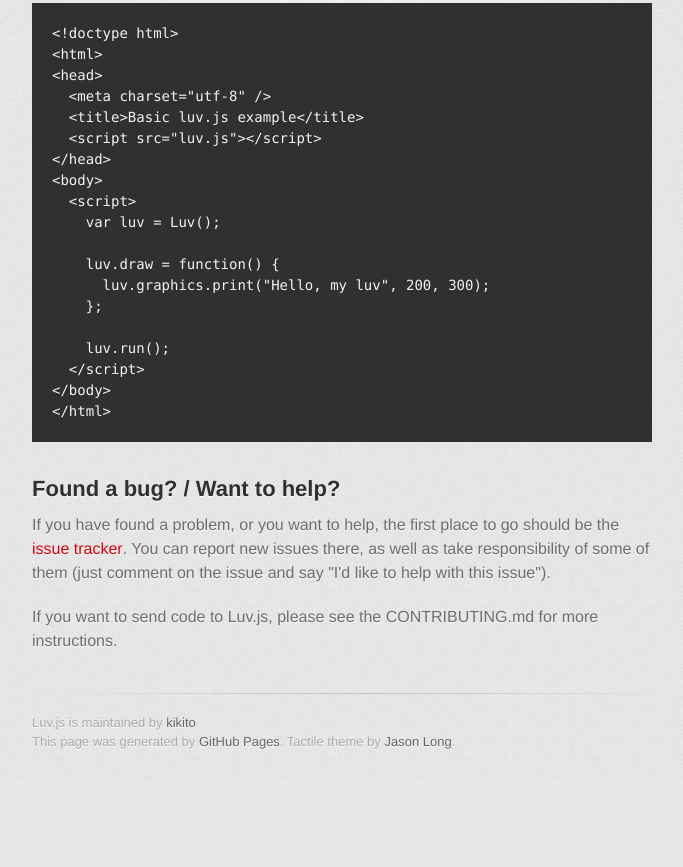
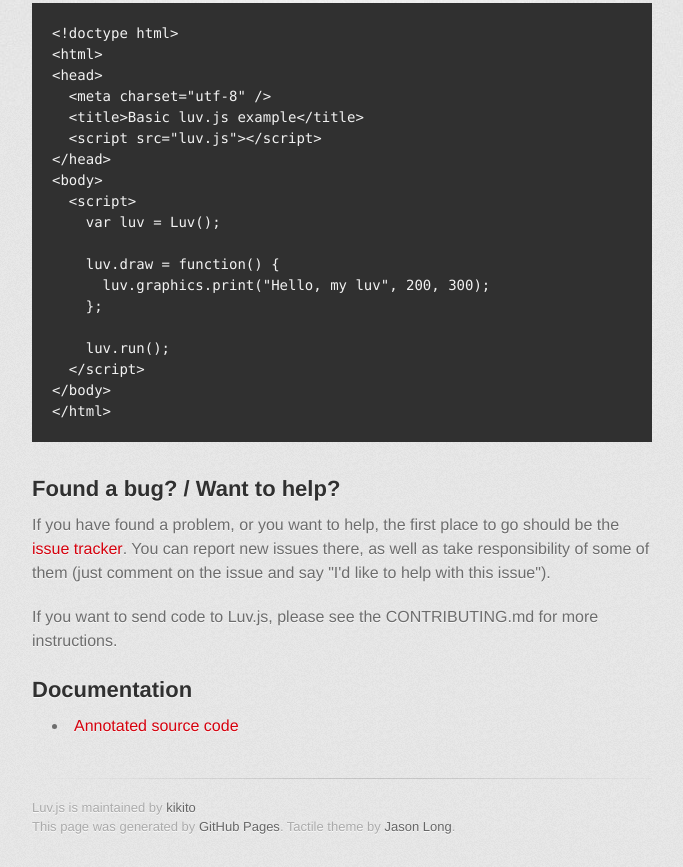
Before and after one commit to kikito/luv.js, a plain HTML site: page index.html in a window 1280 px wide. Shown: the part 469-1336 px from the top of the page, without its empty margins (298-981 px from the left). Before the commit the page ends 1251 px from the top, so only its background shows below. Drawn offline with Linux system fonts and the light colour scheme; a web font is replaced by a local one.

Commit message:
Create gh-pages branch via GitHub

```diff
--- a/index.html
+++ b/index.html
@@ -68,6 +68,12 @@
 to help with this issue").</p>
 
 <p>If you want to send code to Luv.js, please see the CONTRIBUTING.md for more instructions.</p>
+
+<h2>Documentation</h2>
+
+<ul>
+<li><a href="http://kikito.github.com/luv.js/docs/">Annotated source code</a></li>
+</ul>
         </section>
 
         <footer>
--- a/params.json
+++ b/params.json
@@ -1 +1 @@
-{"name":"Luv.js","tagline":"Minimal HTML5 game development lib","body":"luv.js\r\n======\r\nA javascript/coffeescript html5 game library heavily inspired by [LÖVE](http://love2d.org).\r\n\r\n## Minimal example\r\n\r\nThe minimal example requires one two files: `luv.js` and `index.html`. You can download luv.js directly from this repository. Here's a sample html:\r\n\r\n    <!doctype html>\r\n    <html>\r\n    <head>\r\n      <meta charset=\"utf-8\" />\r\n      <title>Basic luv.js example</title>\r\n      <script src=\"luv.js\"></script>\r\n    </head>\r\n    <body>\r\n      <script>\r\n        var luv = Luv();\r\n\r\n        luv.draw = function() {\r\n          luv.graphics.print(\"Hello, my luv\", 200, 300);\r\n        };\r\n\r\n        luv.run();\r\n      </script>\r\n    </body>\r\n    </html>\r\n\r\n\r\n## Found a bug? / Want to help?\r\n\r\nIf you have found a problem, or you want to help, the first place to go should be the\r\n[issue tracker](https://github.com/kikito/luv.js/issues?). You can report new issues there,\r\nas well as take responsibility of some of them (just comment on the issue and say \"I'd like\r\nto help with this issue\").\r\n\r\nIf you want to send code to Luv.js, please see the CONTRIBUTING.md for more instructions.\r\n\r\n\r\n\r\n\r\n\r\n\r\n","google":"","note":"Don't delete this file! It's used internally to help with page regeneration."}
+{"name":"Luv.js","tagline":"Minimal HTML5 game development lib","body":"luv.js\r\n======\r\nA javascript/coffeescript html5 game library heavily inspired by [LÖVE](http://love2d.org).\r\n\r\n## Minimal example\r\n\r\nThe minimal example requires one two files: `luv.js` and `index.html`. You can download luv.js directly from this repository. Here's a sample html:\r\n\r\n    <!doctype html>\r\n    <html>\r\n    <head>\r\n      <meta charset=\"utf-8\" />\r\n      <title>Basic luv.js example</title>\r\n      <script src=\"luv.js\"></script>\r\n    </head>\r\n    <body>\r\n      <script>\r\n        var luv = Luv();\r\n\r\n        luv.draw = function() {\r\n          luv.graphics.print(\"Hello, my luv\", 200, 300);\r\n        };\r\n\r\n        luv.run();\r\n      </script>\r\n    </body>\r\n    </html>\r\n\r\n\r\n## Found a bug? / Want to help?\r\n\r\nIf you have found a problem, or you want to help, the first place to go should be the\r\n[issue tracker](https://github.com/kikito/luv.js/issues?). You can report new issues there,\r\nas well as take responsibility of some of them (just comment on the issue and say \"I'd like\r\nto help with this issue\").\r\n\r\nIf you want to send code to Luv.js, please see the CONTRIBUTING.md for more instructions.\r\n\r\n## Documentation\r\n\r\n* [Annotated source code](http://kikito.github.com/luv.js/docs/)\r\n\r\n\r\n\r\n\r\n\r\n\r\n","google":"","note":"Don't delete this file! It's used internally to help with page regeneration."}
```
